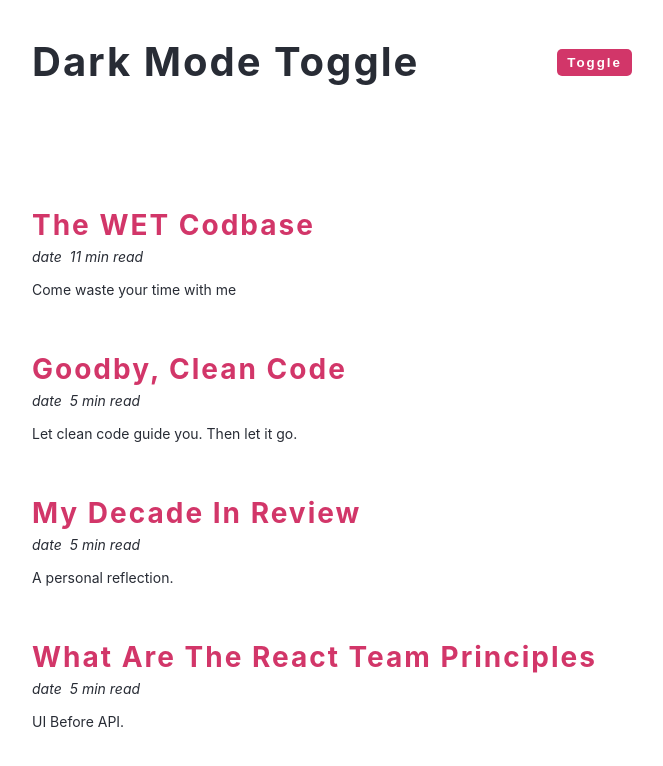
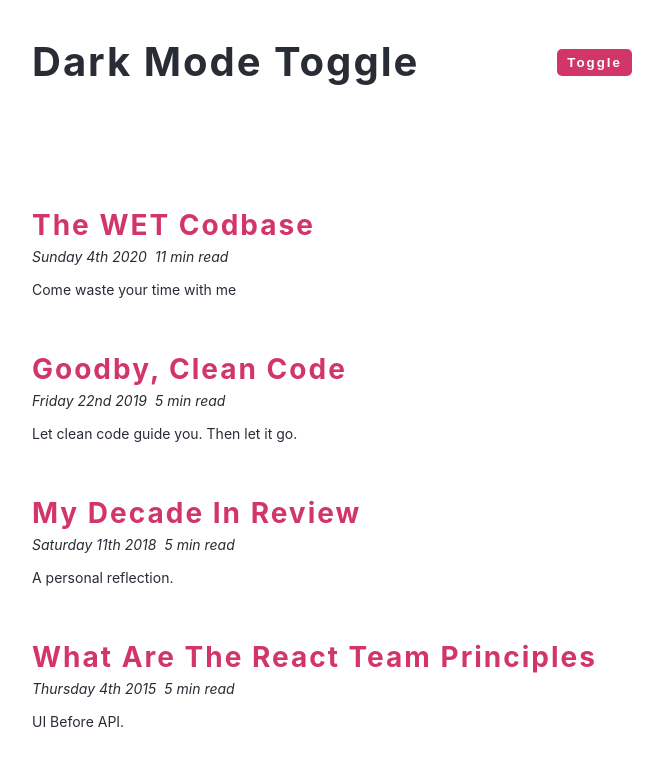
Before and after one commit to ibktommy/DarkModeToggle---ReactApp, a React (Create React App) app: page / in a window 1280 px wide. Shown: the top 766 px of the page, without its empty margins (308-971 px from the left). Built offline with nearby package versions, Linux system fonts and the light colour scheme.

Commit message:
Import moment dependecy and used it to format the data-object-value

```diff
--- a/src/components/Article.js
+++ b/src/components/Article.js
@@ -1,11 +1,12 @@
 import React from 'react'
+import moment from 'moment'
 
 const Article = ({ title, snippet, date, length }) => {
   return (
     <article className='post'>
       <h2>{title}</h2>
       <div className="post-info">
-        <span>date</span>
+        <span>{moment(date).format('dddd Do YYYY')}</span>
         <span>{length} min read</span>
       </div>
       <p>{snippet}</p>
```
